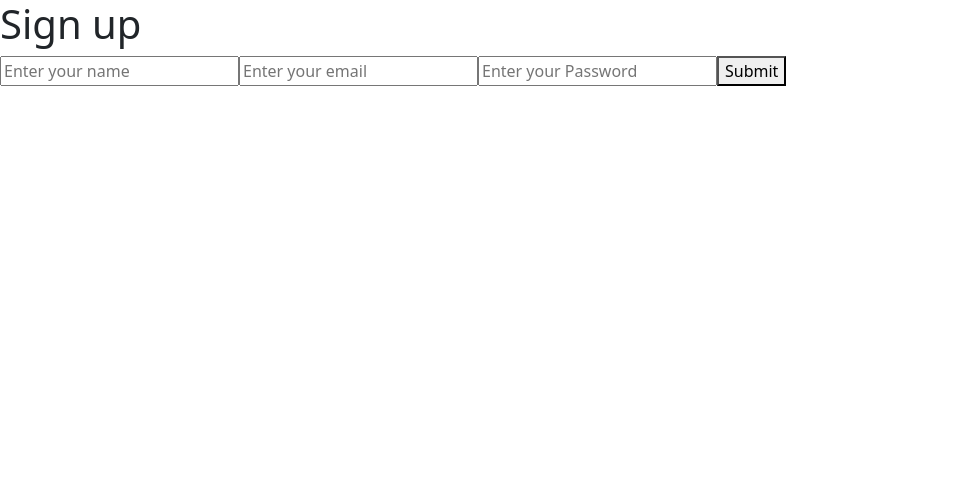
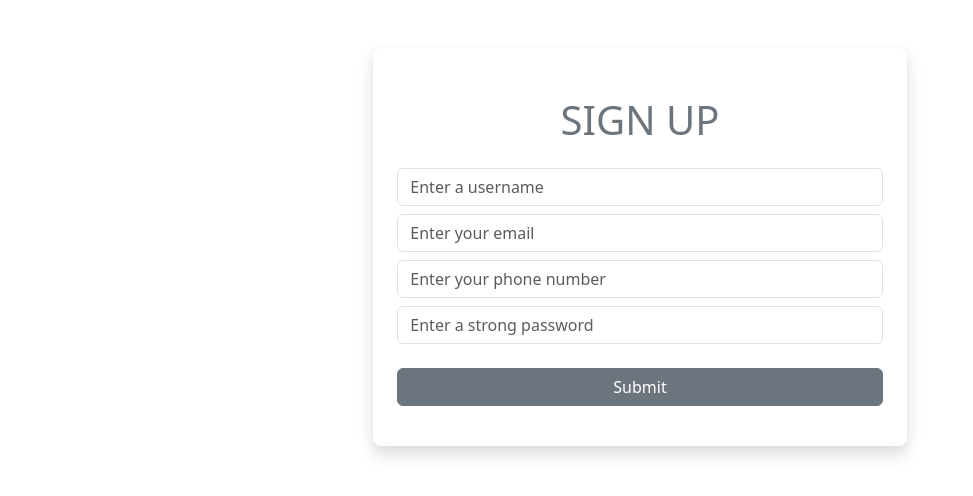
Before and after one commit to Jaysmart98/E-commerce-Frontend, a React (Vite) app: page /signup in a window 1280 px wide. Shown: the top 496 px of the page, without its empty margins (0-973 px from the left). Built offline with nearby package versions, Linux system fonts and the light colour scheme.

Commit message:
feat: implement Signup and Signin forms with validation and navigation

```diff
--- a/src/components/Navbar.jsx
+++ b/src/components/Navbar.jsx
@@ -1,6 +1,17 @@
 import React from 'react'
+import { useNavigate } from 'react-router-dom';
 
 const Navbar = () => {
+    const navigate = useNavigate();
+
+    const handleSignUp = () => {
+        navigate('/Signup');
+    }
+
+    const handleSignin = () => {
+        navigate('/Signin');
+    }
+
     return (
         <>
             <nav className="navbar navbar-expand-lg bg-body-tertiary fixed-top">
@@ -22,9 +33,9 @@ const Navbar = () => {
                     Register
                 </a>
                 <ul className="dropdown-menu">
-                    <li><a className="dropdown-item" href="#">Sign up</a></li>
+                    <li><a className="dropdown-item" onClick={handleSignUp} href="#">Sign up</a></li>
                     <li><hr className="dropdown-divider"/></li>
-                    <li><a className="dropdown-item" href="#">Sign In</a></li>
+                    <li><a className="dropdown-item" onClick={handleSignin} href="#">Sign In</a></li>
                 </ul>
                 </li>
             </ul>
--- a/src/pages/Signin.jsx
+++ b/src/pages/Signin.jsx
@@ -1,11 +1,57 @@
-import React from 'react'
+import React, { useState } from 'react';
+import { useNavigate } from 'react-router-dom';
+
 
 const Signin = () => {
+    const [name, setName] = useState('');
+    const [mail, setMail] = useState('');
+    const [pass, setPass] = useState('');
+    const [submittedForm, setSubmittedForm] = useState("");
+
+    let navigate = useNavigate()
+
+    const submitForm = () => {
+        if (name == '' || mail == '' || pass == '') {
+            alert('Please fill all the fields');
+        } else if (name.length < 3) {
+            alert('username should be at least 3 characters long');
+        } else if (pass.length < 6) {
+            alert('Password should be at least 6 characters long');
+        } else if (!/^[a-zA-Z0-9]+$/.test(name)) {
+            alert('Name should contain only letters and numbers');
+        }
+         else {
+            const obj = { name, mail, pass};
+            console.log(obj);
+            setSubmittedForm(...submittedForm, obj);
+            console.log(submittedForm);
+            navigate('/Home.jsx')
+        }
+    };
+
     return (
         <>
-         <h1>Welcome to sign in page</h1>
-         <h1>Please sign in below</h1>
+        <div className="container-fluid col-lg-5 col-12 mt-lg-5 mt-3 shadow mx-auto p-lg-4 p-3 rounded-3">
+        <h1 className="text-center my-lg-4 my-3 text-secondary">SIGN UP</h1>
+
+        <input  type="name" placeholder="Username or email" onChange={(e) => setName(e.target.value)}  className="my-2 form-control shadow-none"/>
+        <input  type="email" placeholder="Email" onChange={(e) => setMail(e.target.value)}  className="my-2 form-control shadow-none"/>
+        <input className="my-2 form-control shadow-none" type="password" placeholder="Password" onChange={(e) => setPass(e.target.value)}/>
+        <button className="btn  btn-secondary w-100 my-3" onClick={submitForm}>Login</button>
+
+    </div>
+
+        { submittedForm && (
+            <div>
+                <h2>Submitted Data</h2>
+                <p>Name: {submittedForm.name}</p>
+                <p>Email: {submittedForm.mail}</p>
+                <p>Password: {submittedForm.pass}</p>
+                <button id='del'>Delete</button>
+            </div>
+        )}
         </>
-    )
-}
+    );
+};
+
 export default Signin;
--- a/src/pages/Signup.jsx
+++ b/src/pages/Signup.jsx
@@ -5,16 +5,30 @@ import { useNavigate } from 'react-router-dom';
 const Signup = () => {
     const [name, setName] = useState('');
     const [mail, setMail] = useState('');
+    const [num, setNum] = useState('');
     const [pass, setPass] = useState('');
     const [submittedForm, setSubmittedForm] = useState("");
 
     let navigate = useNavigate()
 
     const submitForm = () => {
-        if (name == '' || mail == '' || pass == '') {
+        if (name == '' || mail == '' || pass == '' || num == '') {
             alert('Please fill all the fields');
-        } else {
-            const obj = { name, mail, pass};
+        } else if (name.length < 3) {
+            alert('username should be at least 3 characters long');
+        } else if (num.length < 11) {
+            alert('Phone number should be at least 11 digits long');
+        } else if (pass.length < 6) {
+            alert('Password should be at least 6 characters long');
+        } else if (!/^[a-zA-Z0-9]+@[a-zA-Z0-9]+\.[a-zA-Z]{2,}$/.test(mail)) {
+            alert('Please enter a valid email address');
+        } else if (!/^\d+$/.test(num)) {
+            alert('Phone number should contain only digits');
+        } else if (!/^[a-zA-Z0-9]+$/.test(name)) {
+            alert('Name should contain only letters and numbers');
+        }
+         else {
+            const obj = { name, mail, num , pass};
             console.log(obj);
             setSubmittedForm(...submittedForm, obj);
             console.log(submittedForm);
@@ -24,17 +38,25 @@ const Signup = () => {
 
     return (
         <>
-        <h1>Sign up</h1>
-        <input type="name" placeholder="Enter your name" onChange={(e) => setName(e.target.value)} />
-        <input type="email" placeholder="Enter your email" onChange={(e) => setMail(e.target.value)} />
-        <input type="password" placeholder="Enter your Password" onChange={(e) => setPass(e.target.value)} />
-        <button onClick={submitForm}>Submit</button>
+        <div className="container-fluid col-lg-5 col-12 mt-lg-5 mt-3 shadow mx-auto p-lg-4 p-3 rounded-3">
+        <h1 className="text-center my-lg-4 my-3 text-secondary">SIGN UP</h1>
+
+        <input  type="name" placeholder="Enter a username" onChange={(e) => setName(e.target.value)}  className="my-2 form-control shadow-none"/>
+        <input  type="email" placeholder="Enter your email" onChange={(e) => setMail(e.target.value)}  className="my-2 form-control shadow-none"/>
+        <input  type="number" placeholder="Enter your phone number" onChange={(e) => setNum(e.target.value)}  className="my-2 form-control shadow-none"/>
+        <input className="my-2 form-control shadow-none" type="password" placeholder="Enter a strong password" onChange={(e) => setPass(e.target.value)}/>
+
+
+        <button className="btn  btn-secondary w-100 my-3" onClick={submitForm}>Submit</button>
+
+    </div>
 
         { submittedForm && (
             <div>
                 <h2>Submitted Data</h2>
                 <p>Name: {submittedForm.name}</p>
                 <p>Email: {submittedForm.mail}</p>
+                <p>Phone Number: {submittedForm.num}</p>
                 <p>Password: {submittedForm.pass}</p>
                 <button id='del'>Delete</button>
             </div>
```
